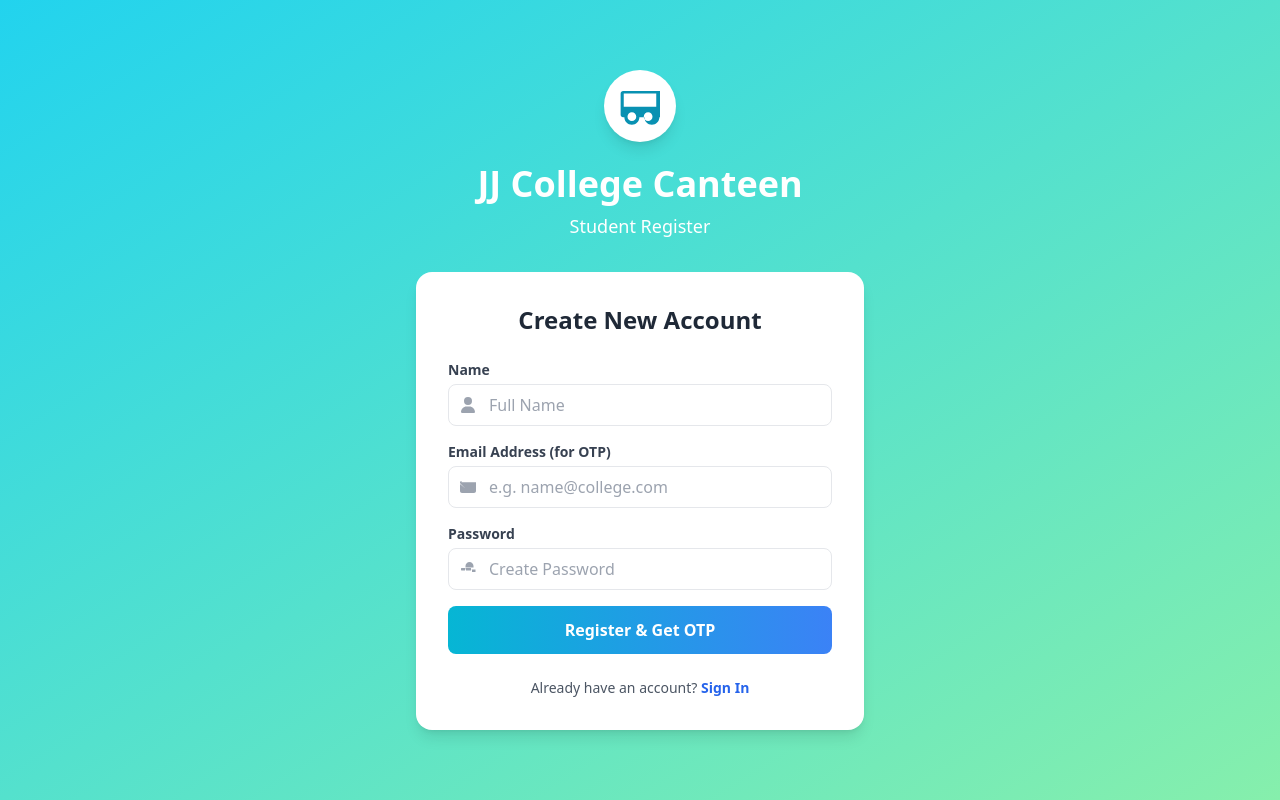
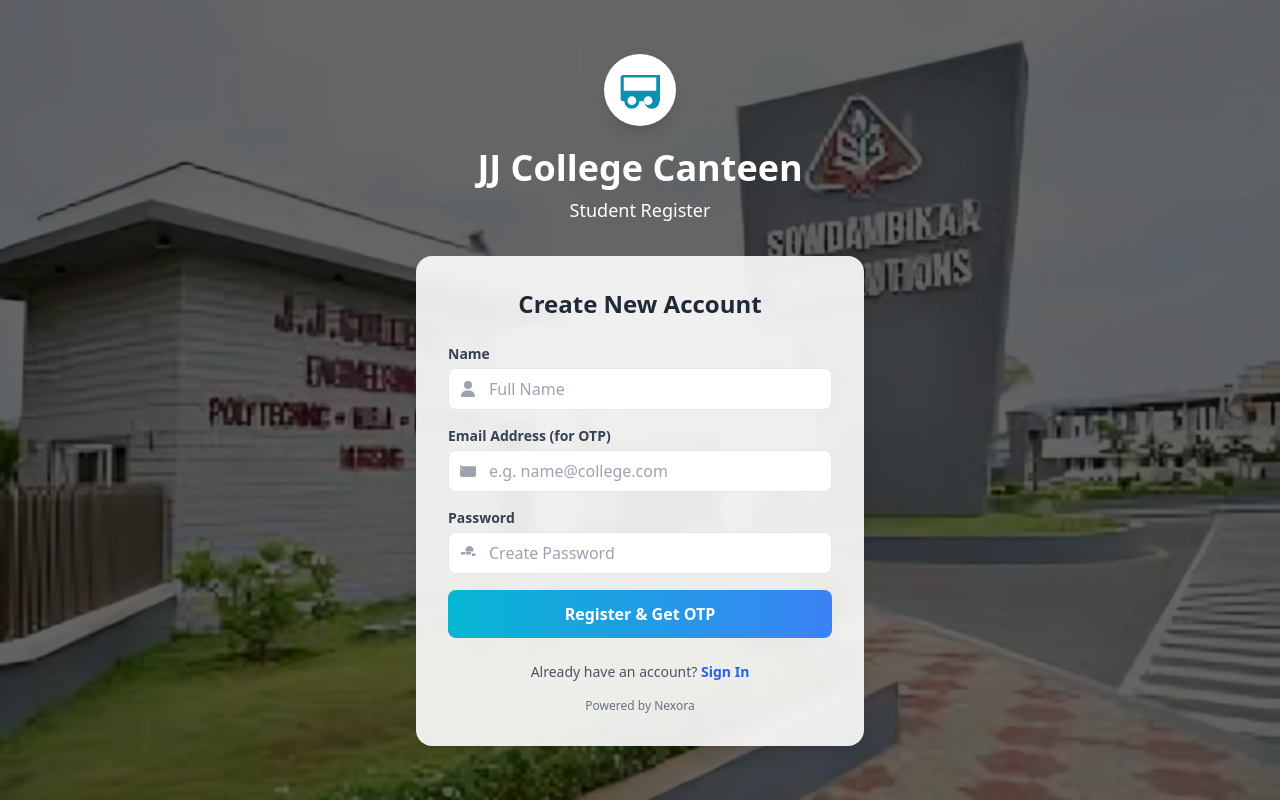
Before and after one commit to sharugesh2303/canteen-student-ui, a React (Vite) app: page /register in a window 1280 px wide. Built offline with nearby package versions, Linux system fonts and the light colour scheme; no server answers.

Commit message:
Fix: Save all files with updated VITE_API_URL

```diff
--- a/src/pages/RegisterPage.jsx
+++ b/src/pages/RegisterPage.jsx
@@ -5,6 +5,8 @@ import axios from 'axios';
 // --- CONFIGURATION ---
 // 🟢 FIX APPLIED: Use VITE_API_URL from environment variables (set in Vercel)
 const API_BASE_URL = import.meta.env.VITE_API_URL || 'http://localhost:5000/api';
+// 🟢 Background Image URL (Assumes jjcet.jpg is in the public folder)
+const BACKGROUND_IMAGE_URL = '/jjcet.jpg';
 // --- End API Config ---
 
 // Placeholder Icons (to avoid external dependency issues)
@@ -72,15 +74,24 @@ const RegisterPage = () => {
     };
 
     return (
-        <div className="min-h-screen bg-gradient-to-br from-cyan-400 to-green-300 flex flex-col items-center justify-center p-4">
-            <div className="text-center text-white mb-8">
+        // 🟢 UPDATED: Use background image and full screen styling
+        <div
+            className="min-h-screen flex flex-col items-center justify-center bg-cover bg-center p-4"
+            style={{ backgroundImage: `url(${BACKGROUND_IMAGE_URL})` }}
+        >
+            {/* 🟢 ADDED: Dark overlay for readability */}
+            <div className="absolute inset-0 bg-black opacity-60"></div>
+
+            <div className="text-center text-white mb-8 relative z-10">
                 <div className="inline-block bg-white p-4 rounded-full mb-4 shadow-lg">
                     <CapIcon size={40} className="text-cyan-600" />
                 </div>
                 <h1 className="text-4xl font-bold">JJ College Canteen</h1>
                 <p className="text-lg mt-2 font-light">Student Register</p>
             </div>
-            <div className="bg-white w-full max-w-md p-8 rounded-2xl shadow-lg">
+
+            {/* 🟢 UPDATED: Form container with translucent background */}
+            <div className="bg-white w-full max-w-md p-8 rounded-2xl shadow-lg relative z-10 bg-opacity-90 backdrop-blur-sm">
                 <h2 className="text-2xl font-bold text-gray-800 text-center mb-6">Create New Account</h2>
 
                 <form className="space-y-4" onSubmit={isOtpSent ? handleVerifyOtp : handleSendOtp}>
@@ -148,6 +159,10 @@ const RegisterPage = () => {
                         Sign In
                     </Link>
                 </p>
+                {/* 🟢 ADDED: Powered by Nexora footer */}
+                <p className="text-center text-gray-500 text-xs mt-4">
+                    Powered by Nexora
+                </p>
             </div>
         </div>
     );
```
